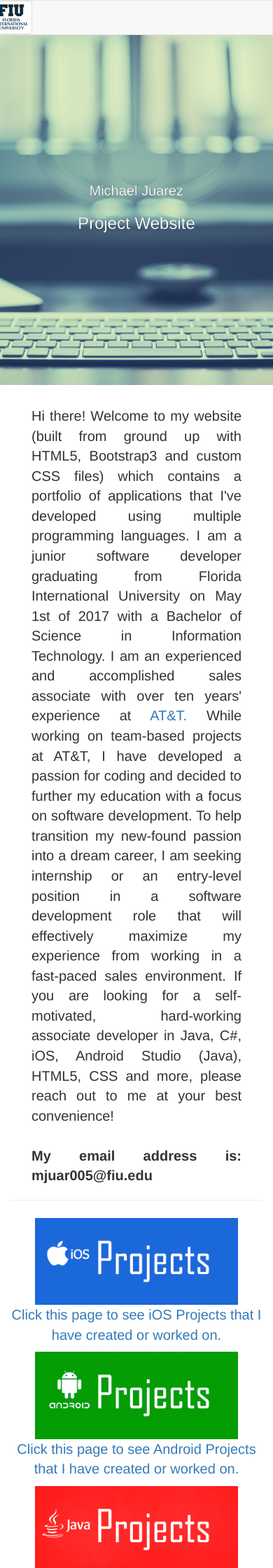
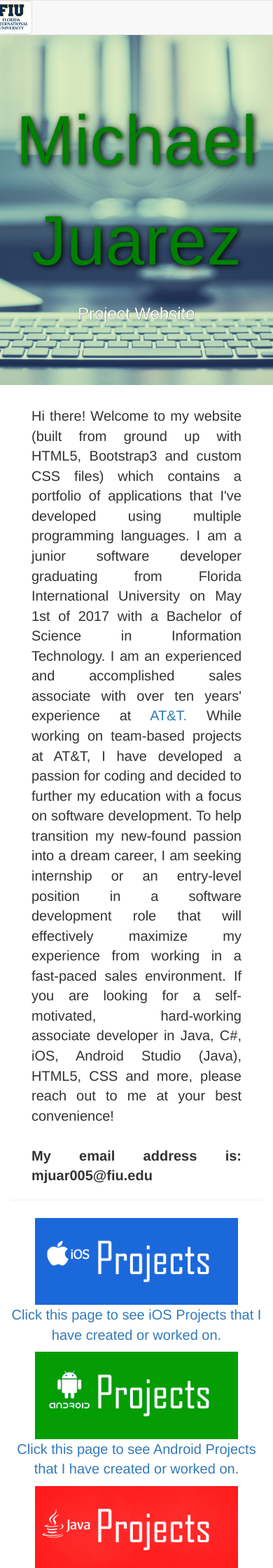
Before and after one commit to MikeJuarez/MikeJuarez.github.io, a Jekyll site: the page index.html, which Jekyll copies as it is, in a window 390 px wide. Shown: the top 2240 px of the page at 70% size. Built offline with Jekyll 4.4.1, drawn with Linux system fonts in a browser that asks for light colours.

Commit message:
mikej.css changes

```diff
--- a/css/mikej.css
+++ b/css/mikej.css
@@ -113,7 +113,7 @@ p {
 
 }
 
-@media screen and (min-width: 480px) and (max-width:767px) {
+@media screen and (max-width: 480px){
     .h1mike {
         font-size: 40px;
 		color: purple;
@@ -121,7 +121,7 @@ p {
     }
 }
 
-@media screen and (min-width: 768px) and (max-width:991px){
+@media screen and (max-width: 768px){
     .h1mike {
         font-size: 80px;
 		color: blue;
@@ -129,10 +129,17 @@ p {
     }
 }
 
-@media screen and (min-width: 992px) and (max-width:1199px){
+@media screen and (max-width: 992px){
     .h1mike {
         font-size: 100px;
 		color: orange;
+		text-shadow: 2px 2px 8px black;}
+}
+
+@media screen and (max-width: 1199px){
+    .h1mike {
+        font-size: 100px;
+		color: green;
 		text-shadow: 2px 2px 8px black;}
 }
 
```
